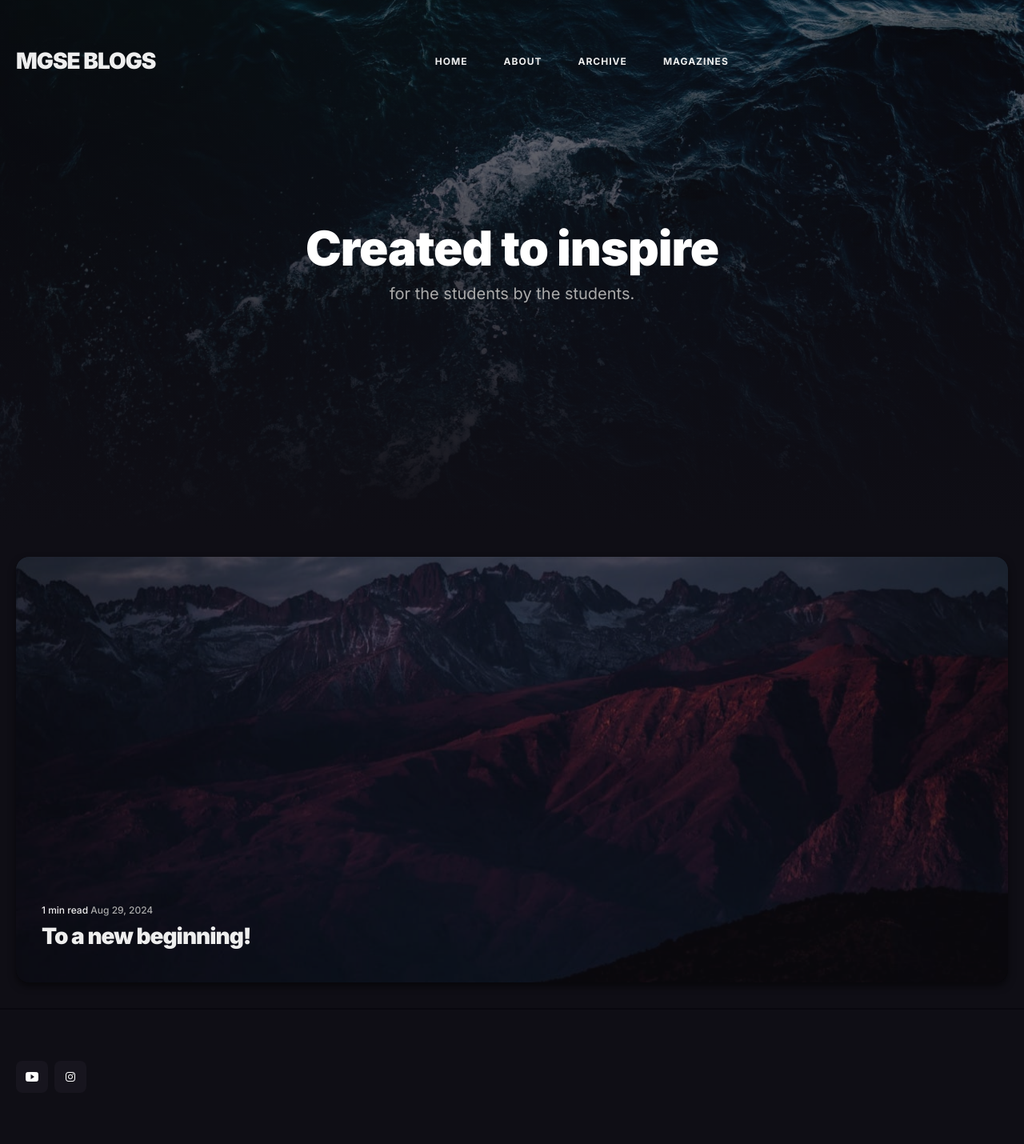
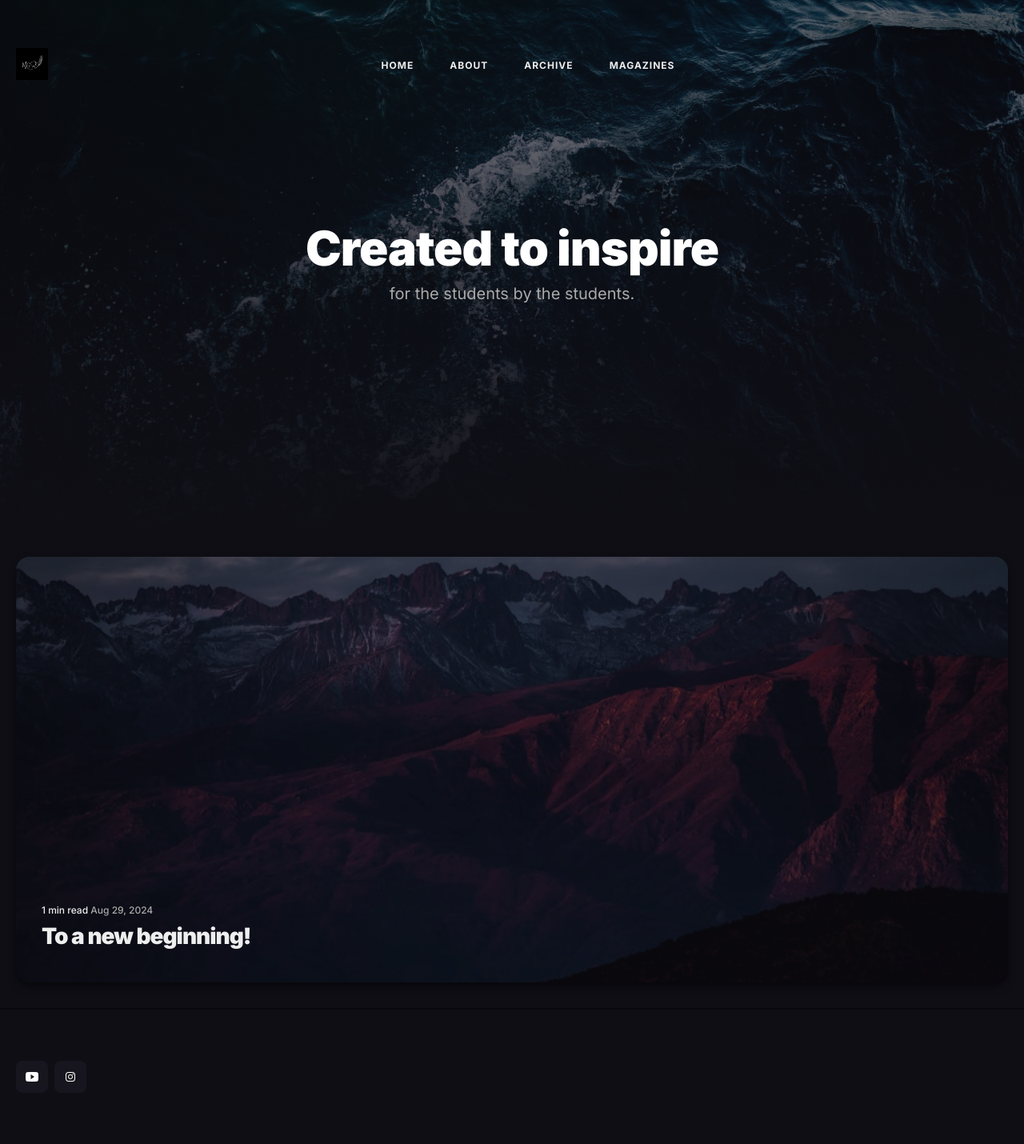
Before and after one commit to MGSE-Blogs/mgse-blogs.github.io, a Jekyll site: the page built from index.html, in a window 1280 px wide. Shown: the whole page at 80% size. Built offline with Jekyll 4.4.1, drawn with Linux system fonts in a browser that asks for light colours; nearby versions of some CDN libraries; the list of posts is cut into pages by our own code.

Commit message:
Update _config.yml

```diff
--- a/_config.yml
+++ b/_config.yml
@@ -1,8 +1,8 @@
 #-------------------------------
 # General Site Settings
 title: MGSE BLOGS
-logo: # You can add own logo. For example '/images/logo.png'.
-description: idk bro
+logo: '/images/logo.png'
+description: a blog for students by students
 baseurl: "" # The subpath of your site, e.g. /blog
 url: "" # The base hostname & protocol for your site, e.g. http://example.com
 
```
